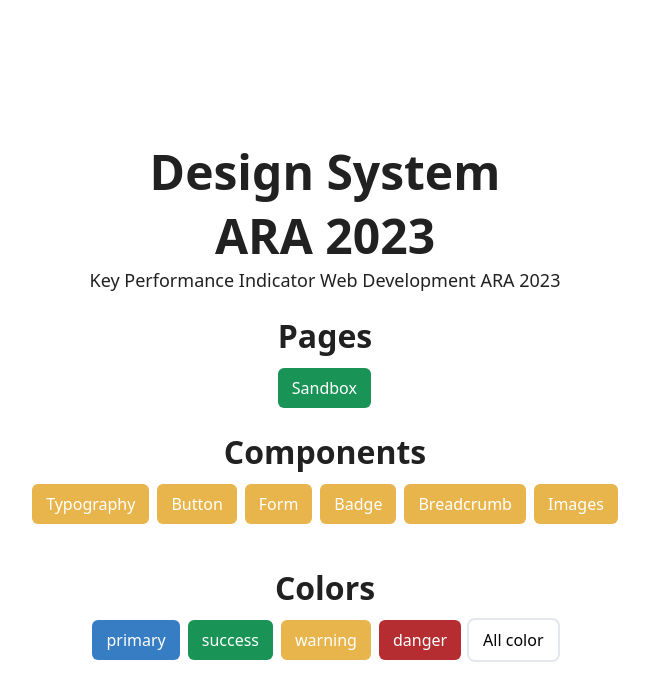
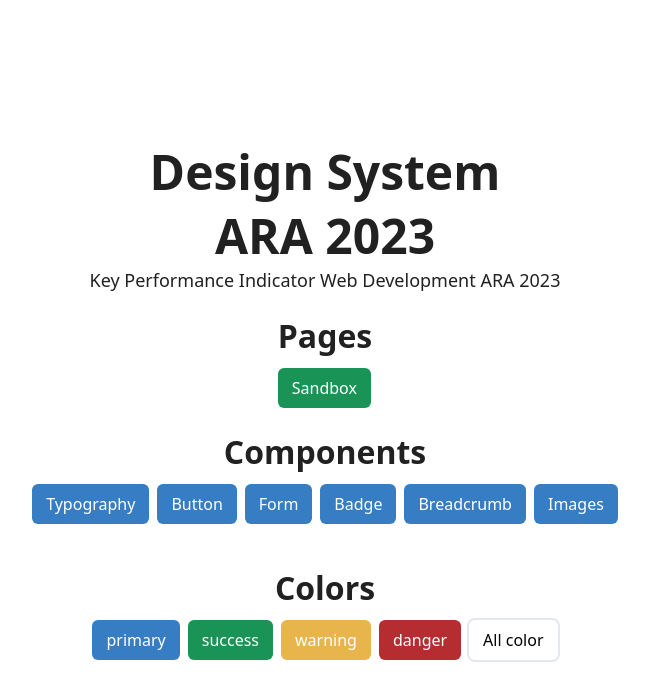
Before and after one commit to ARenewalAgent-ITS/ara5-frontend, a Next.js app: page /sandbox in a window 1280 px wide. Shown: the top 700 px of the page, without its empty margins (315-964 px from the left). Built offline with nearby package versions, Linux system fonts and the light colour scheme.

Commit message:
refactor: refactor main app

```diff
--- a/src/app/sandbox/page.tsx
+++ b/src/app/sandbox/page.tsx
@@ -49,7 +49,7 @@ export default function SandboxPage() {
               key={page.title}
               href={page.href}
               className='mt-2'
-              variant='warning'
+              variant='primary'
             >
               {page.title}
             </ButtonLink>
```
